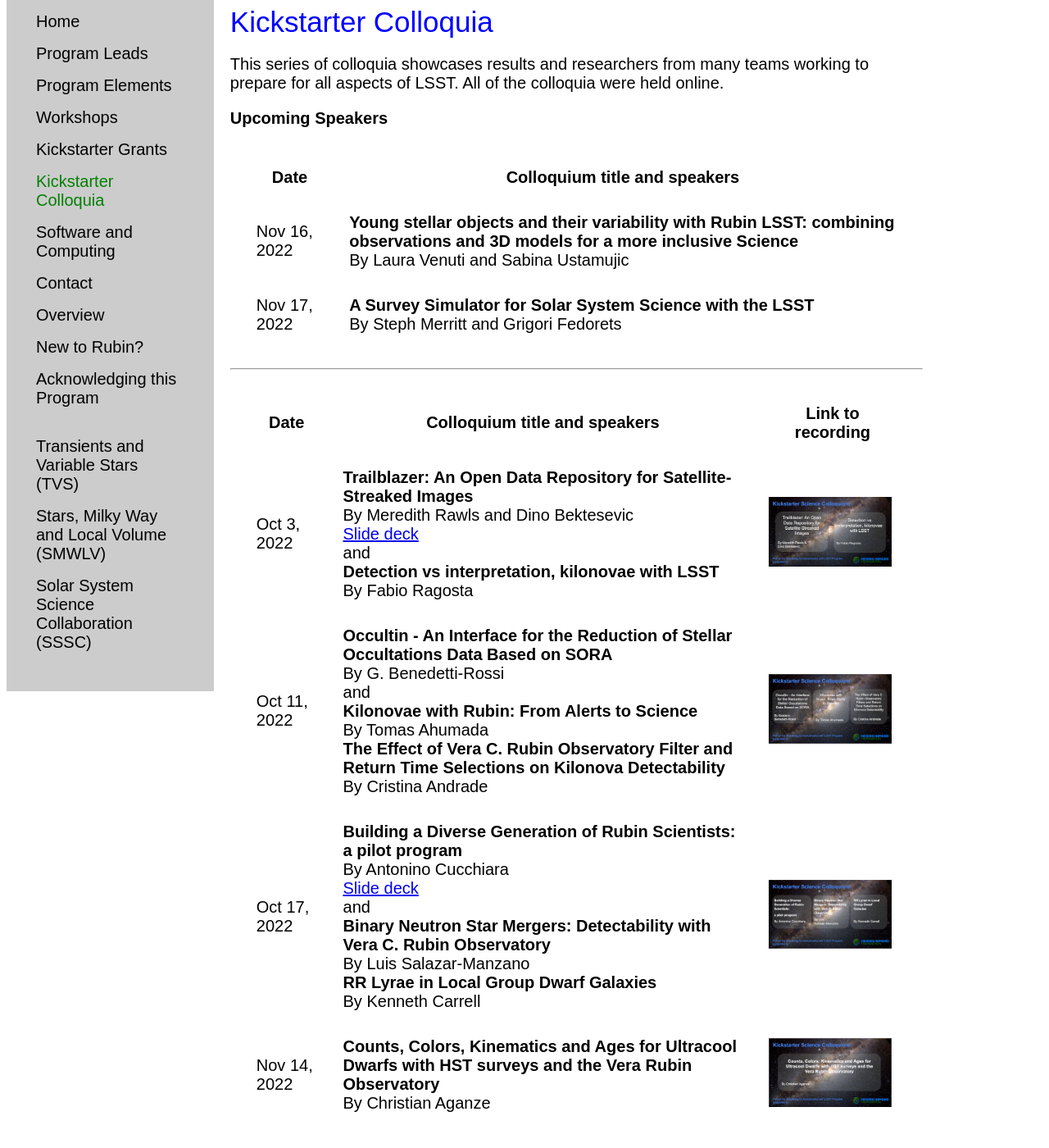
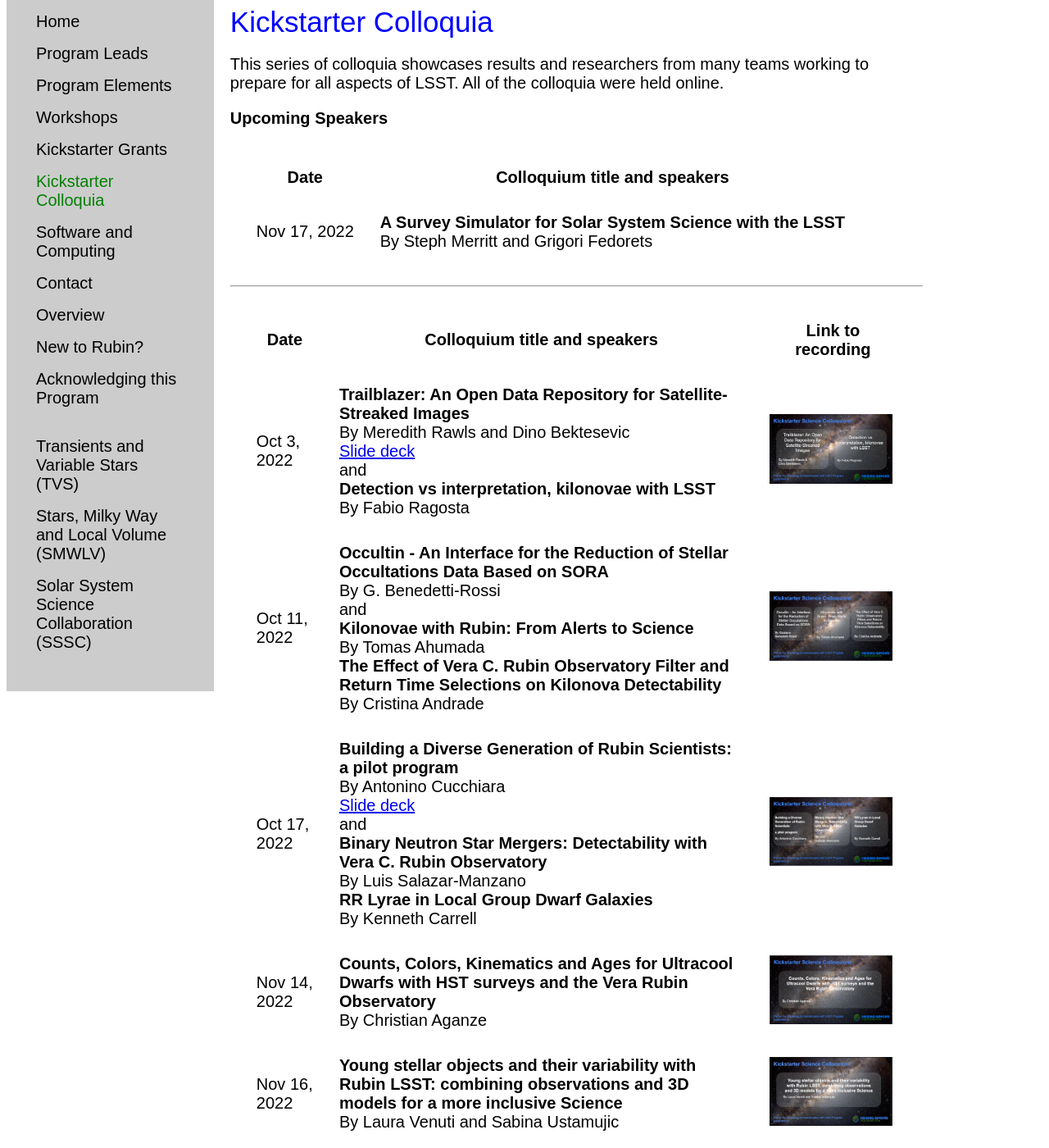
Before and after one commit to lsst-sci-prep/lsst-sci-prep.github.io, a Jekyll site: the page built from kickstarter_colloquia.html, in a window 1280 px wide and 1400 px high, scrolled down 1006 px. Shown: the whole window at 82% size. Built offline with Jekyll 4.4.1, drawn with Linux system fonts in a browser that asks for light colours.

Commit message:
Added link to recording for Nov 16 colloquium

```diff
--- a/kickstarter_colloquia.html
+++ b/kickstarter_colloquia.html
@@ -11,11 +11,6 @@ of LSST.  All of the colloquia were held online.</p>
 <table>
   <tr>
     <th>Date</th><th>Colloquium title and speakers</th>
-  </tr>
-  <tr>
-    <td>Nov 16, 2022</td>
-    <td><b>Young stellar objects and their variability with Rubin LSST: combining observations and 3D models for a more inclusive Science</b><br>
-      By Laura Venuti and Sabina Ustamujic</td>
   </tr>
   <tr>
     <td>Nov 17, 2022</td>
@@ -80,5 +75,12 @@ of LSST.  All of the colloquia were held online.</p>
       <a href="https://youtu.be/9I_zYJXSex8"><img src="/assets/images/ks_nov14_thumbnail.png" width=150></a>
     </td>
   </tr>
-
+  <tr>
+    <td>Nov 16, 2022</td>
+    <td><b>Young stellar objects and their variability with Rubin LSST: combining observations and 3D models for a more inclusive Science</b><br>
+      By Laura Venuti and Sabina Ustamujic</td>
+    <td>
+      <a href="https://youtu.be/r1woD9ADKdU"><img src="/assets/images/ks_nov16_thumbnail.png" width=150></a>
+    </td>
+  </tr>
 </table>
```
Also changed, not shown: assets/images/ks_nov16_thumbnail.png (added).
